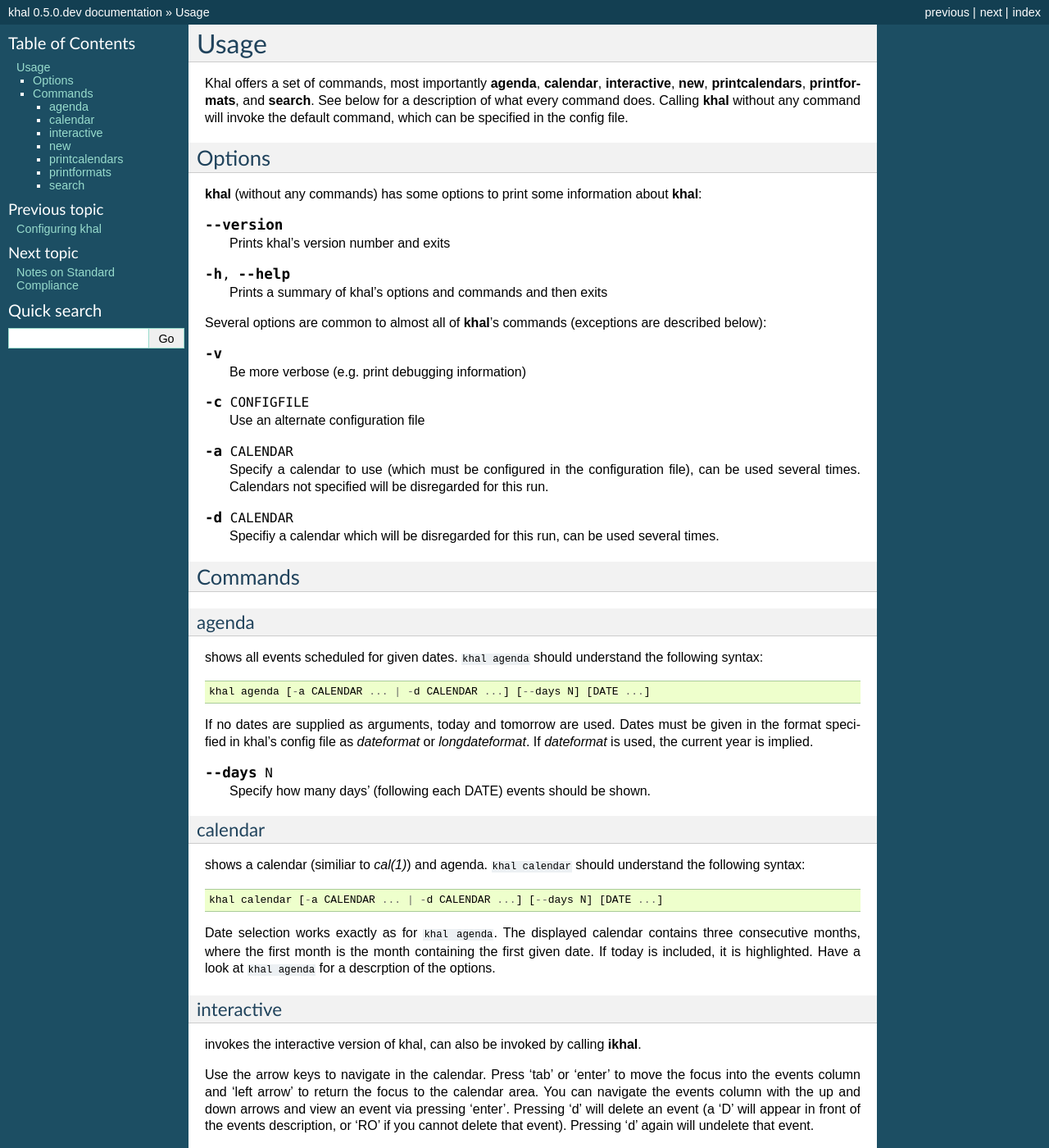
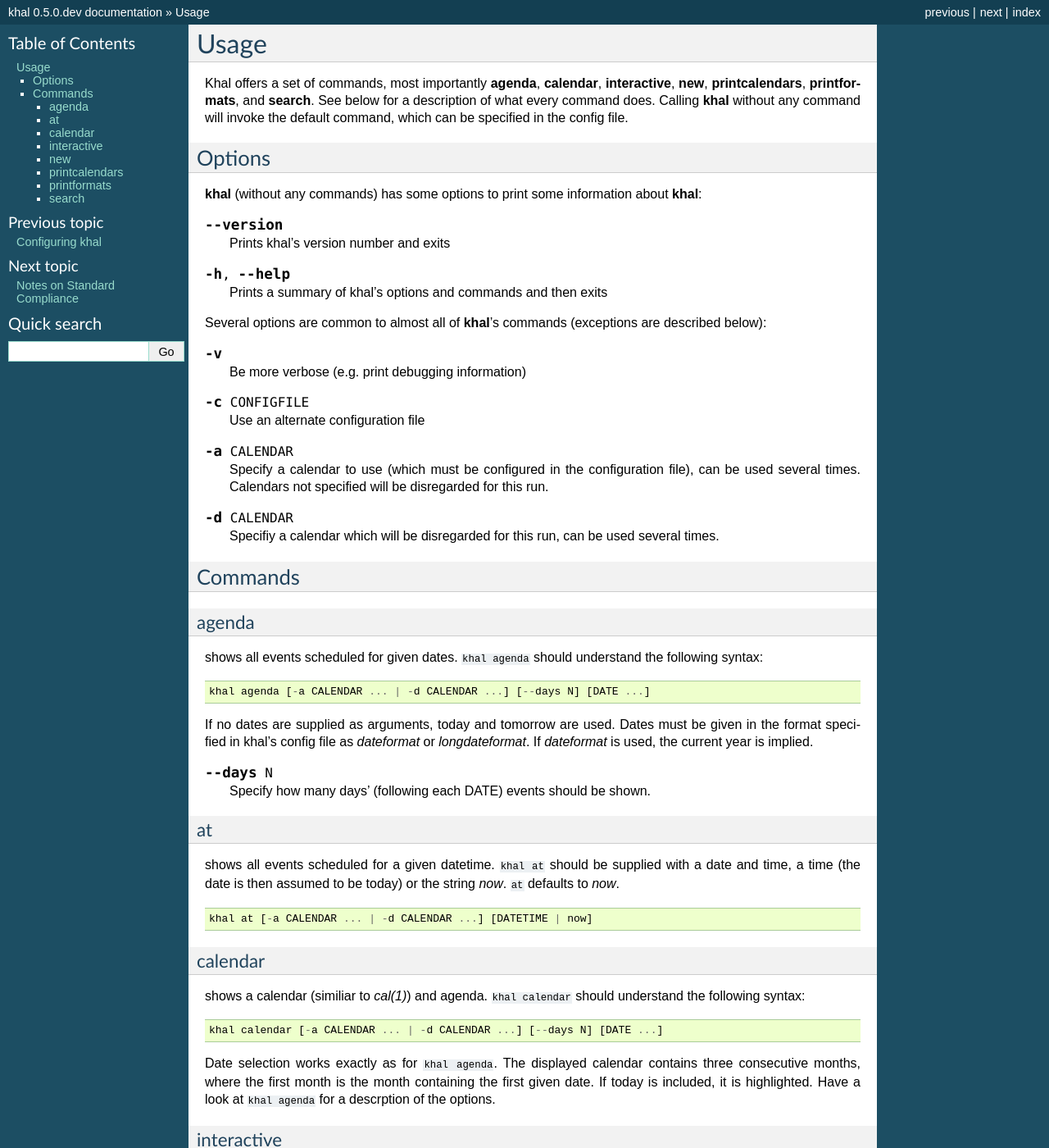
Before and after one commit to pimutils/khal, a Sphinx documentation site: the page built from doc/source/usage.rst, in a window 1280 px wide and 1400 px high. Shown: the whole window at 82% size. Built offline with Sphinx 7.4.7, drawn with Linux system fonts in a browser that asks for light colours.

Commit message:
document at

```diff
--- a/doc/source/usage.rst
+++ b/doc/source/usage.rst
@@ -66,6 +66,15 @@
 
         Specify how many days' (following each DATE) events should be shown.
 
+at
+**
+shows all events scheduled for a given datetime. ``khal at`` should be supplied
+with a date and time, a time (the date is then assumed to be today) or the
+string *now*. ``at`` defaults to *now*.
+
+::
+
+        khal at [-a CALENDAR ... | -d CALENDAR ...] [DATETIME | now]
 
 calendar
 ********
```
